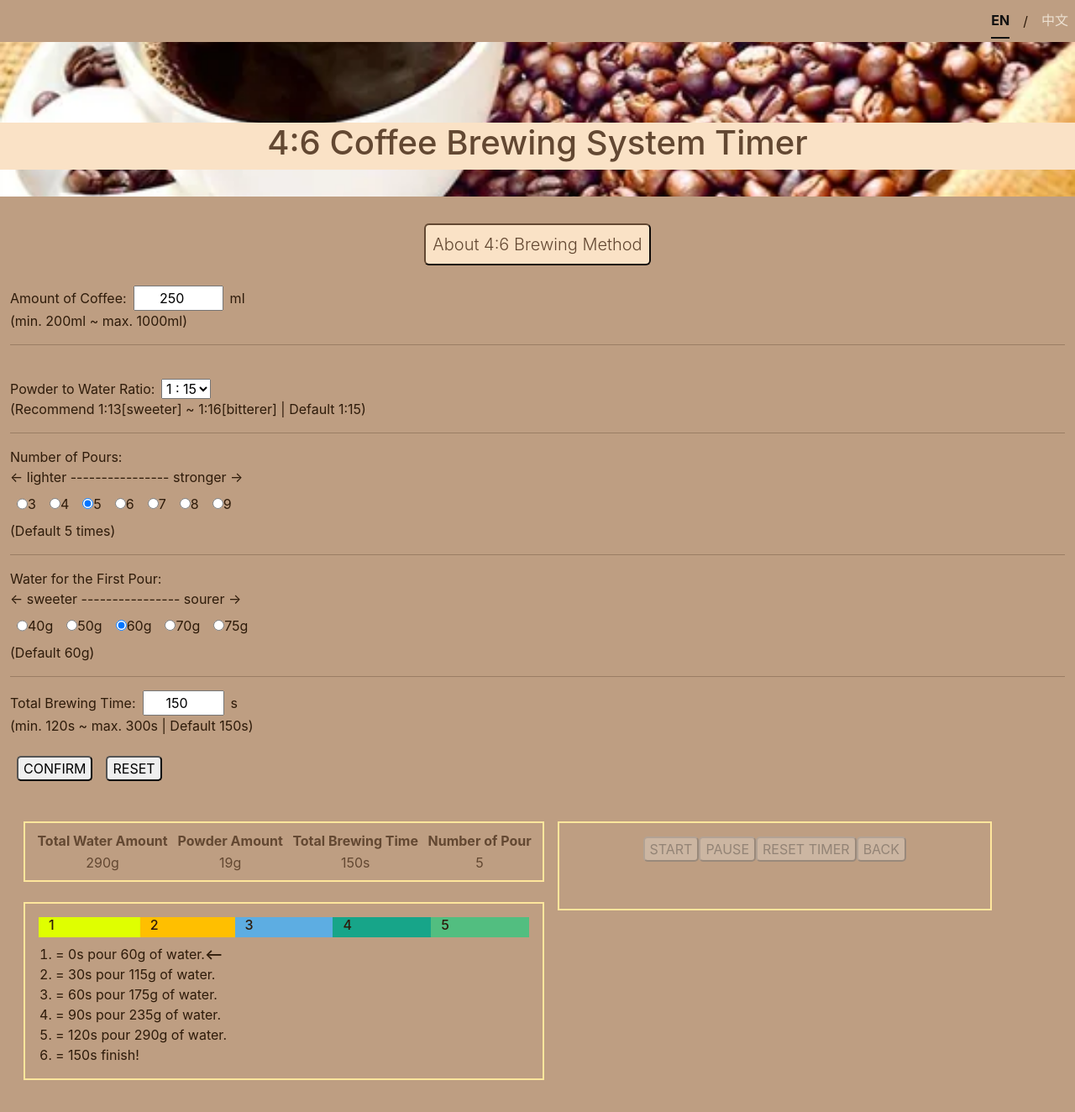
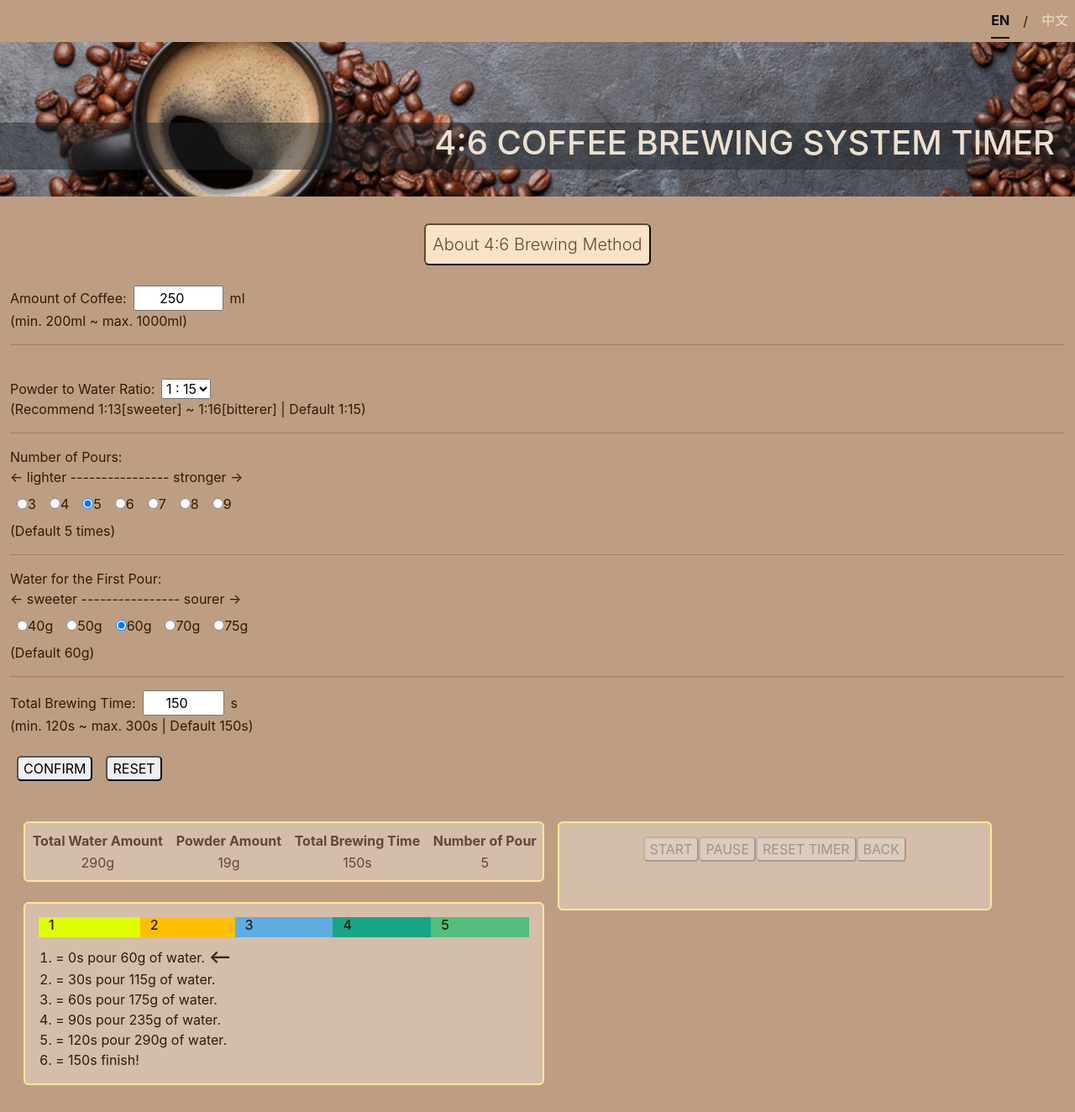
Before and after one commit to Tony-Tyrant/coffee_timer, a React (Create React App) app: page /en in a window 1280 px wide. Shown: the whole page at 84% size. Built offline with nearby package versions, Linux system fonts and the light colour scheme.

Commit message:
Makeing the appearance better

```diff
--- a/src/components/Header.js
+++ b/src/components/Header.js
@@ -50,7 +50,7 @@ export default function Header() {
         <div>
             <div className="pt-5 pb-3 mb-4 mx-0" id="banner">
                 <h1
-                    className="mt-5 mb-3 pb-2 bg-warning-subtle text-warning-emphasis text-center"
+                    className="mt-5 mb-3 pb-2 px-3 px-sm-4 text-secondary-emphasis text-end text-uppercase bg-dark bg-opacity-50"
                     >
                     {text.title[lang]}
                 </h1>
--- a/src/components/Summary.js
+++ b/src/components/Summary.js
@@ -70,7 +70,7 @@ export default function Summary() {
             <li key={index}>
                 {` = ${time}${text.sammary1[lang]}${pourMap[index]}${text.sammary2[lang]}`}
                 <span hidden={showArrow(index)}>
-                    <b>{'<--'}</b>
+                    <b className="text-info fs-5">{' <--'}</b>
                 </span>
             </li>
         );
@@ -78,8 +78,8 @@ export default function Summary() {
 
     return (
         <div>
-            <div className="row border border-2 border-warning-subtle text-warning-emphasis text-center my-4 p-2">
-                <table>
+            <div className="row border border-2 rounded border-warning-subtle bg-warning bg-opacity-50 text-warning-emphasis text-center my-4" >
+                <table className="my-2">
                     <thead>
                         <tr>
                             <th>{text.water[lang]}</th>
@@ -98,7 +98,7 @@ export default function Summary() {
                     </tbody>
                 </table>
             </div>
-            <div className="row border border-2 border-warning-subtle mb-4 p-3">
+            <div className="row border border-2 rounded border-warning-subtle bg-warning bg-opacity-50 mb-4 p-3">
                 <div className="col p-0 m-0">
                     <GenerateBarChart />
                 </div>
@@ -107,7 +107,7 @@ export default function Summary() {
                     <li key={intervalMap.length}>
                         = {totalTime}{text.sammary3[lang]}
                         <span hidden={showArrow(intervalMap.length)}>
-                            <b>{'<--'}</b>
+                            <b className="text-info fs-5">{' <--'}</b>
                         </span>
                     </li>
                 </ol>
--- a/src/components/Timer.js
+++ b/src/components/Timer.js
@@ -117,7 +117,7 @@ export default function Timer() {
     }, [display])
 
     return (
-        <div className="border border-2 border-warning-subtle p-3 my-md-4 mb-5 w-100 d-flex flex-column">
+        <div className="border border-2 rounded border-warning-subtle bg-warning bg-opacity-50 p-3 my-md-4 mb-5 w-100 d-flex flex-column">
             <div className="d-flex justify-content-center">
                 <button
                     type="button"
```
Also changed, not shown: public/bootstrap.css, src/coffee_background.jpeg.
